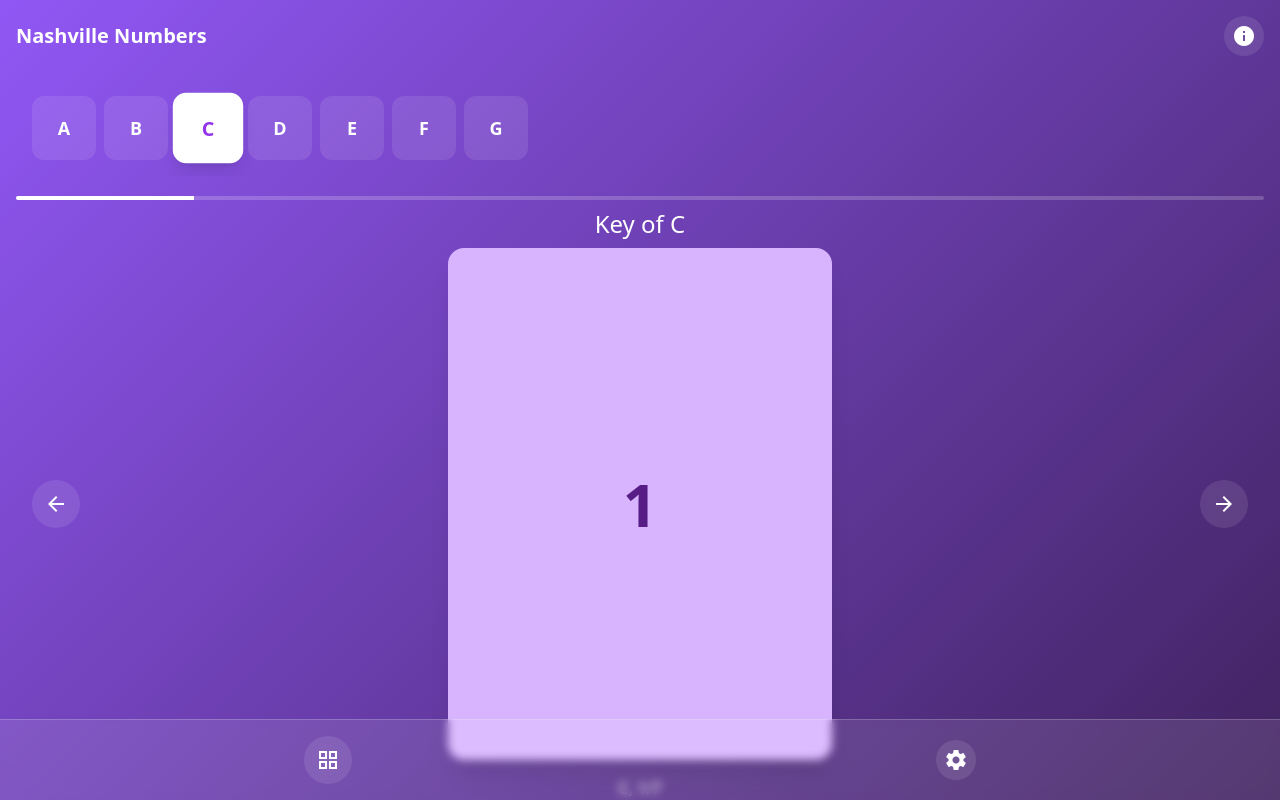
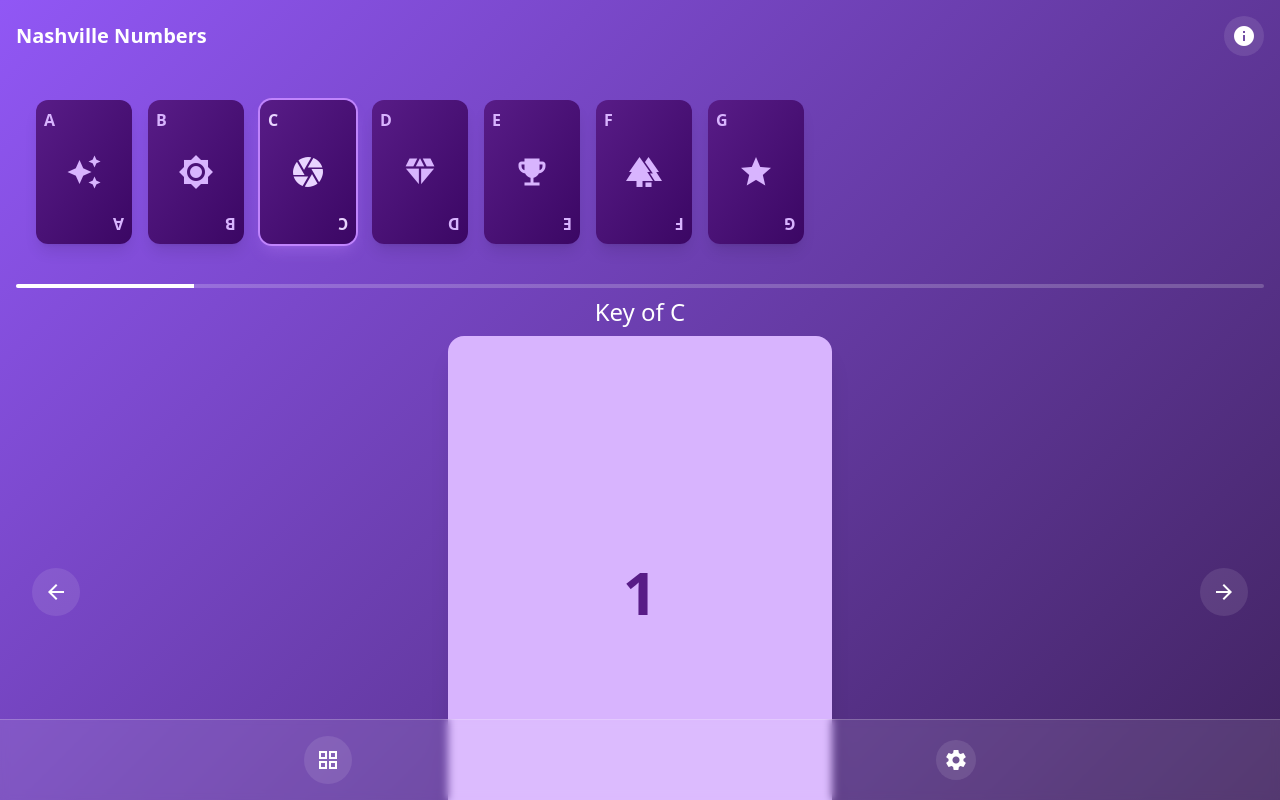
Before and after one commit to jtsternberg/Nashville-Numbers-Flash-Cards, a Vue app: page / in a window 1280 px wide. Shown: the top 800 px of the page. Built offline with nearby package versions, Linux system fonts and the light colour scheme.

Commit message:
Add key icons 🪄

```diff
--- a/package.json
+++ b/package.json
@@ -1,7 +1,7 @@
 {
 	"name": "nashville-numbers",
 	"private": true,
-	"version": "0.0.7",
+	"version": "0.0.10",
 	"type": "module",
 	"scripts": {
 		"dev": "vite",
--- a/src/App.vue
+++ b/src/App.vue
@@ -3,7 +3,6 @@ import { ref, provide, computed, watch, nextTick } from 'vue'
 import data from './data/nashville-numbers.json'
 import FlashCard from './components/FlashCard.vue'
 import KeySelector from './components/KeySelector.vue'
-import ViewToggle from './components/ViewToggle.vue'
 import CheatSheet from './components/CheatSheet.vue'
 import SettingsPanel from './components/SettingsPanel.vue'
 import InfoPanel from './components/InfoPanel.vue'
--- a/src/components/FlashCard.vue
+++ b/src/components/FlashCard.vue
@@ -34,12 +34,18 @@ defineExpose({ toggleFlip })
 
 <template>
    <div
-      class="w-full max-w-sm aspect-[3/4] perspective-1000 mx-auto cursor-pointer select-none"
+      class="w-full max-w-sm aspect-[3/4] perspective-1000 mx-auto cursor-pointer select-none focus-visible:outline-none focus-visible:ring-2 focus-visible:ring-purple-400 focus-visible:ring-offset-2 rounded-2xl"
       :class="[
          { 'is-flipped': isFlipped },
          cardClasses
       ]"
       @click="toggleFlip"
+      @keydown.enter="toggleFlip"
+      @keydown.space.prevent="toggleFlip"
+      tabindex="0"
+      role="button"
+      :aria-label="`Flashcard for number ${number.number}. Press Enter or Space to flip.`"
+      :aria-pressed="isFlipped"
    >
       <div class="relative w-full h-full transition-transform duration-600 transform-style-preserve-3d">
          <div
--- a/src/components/KeyCard.vue
+++ b/src/components/KeyCard.vue
@@ -1,5 +1,7 @@
 <script setup>
-import { ref } from 'vue'
+import { ref, computed } from 'vue'
+import { useChordStore } from '../stores/chords'
+
 const model = defineModel({
    type: String,
    required: true
@@ -13,10 +15,13 @@ const props = defineProps({
 })
 
 const emit = defineEmits(['select'])
+const chordStore = useChordStore()
 
 // Animation states
 const isMovingToFront = ref(false)
 const isSpread = ref(false)
+
+const icon = computed(() => chordStore.getKeyIcon(model.value))
 
 function handleClick() {
    if (!props.isSelected) {
@@ -31,8 +36,14 @@ function handleClick() {
 
 <template>
    <div
-      class="relative cursor-pointer transition-all duration-300 shrink-0"
+      class="relative cursor-pointer transition-all duration-300 shrink-0 focus-visible:outline-none focus-visible:ring-2 focus-visible:ring-purple-400 focus-visible:ring-offset-2 rounded-xl p-1"
       @click="handleClick"
+      @keydown.enter="handleClick"
+      @keydown.space.prevent="handleClick"
+      tabindex="0"
+      role="button"
+      :aria-label="`Select key ${model}`"
+      :aria-pressed="isSelected"
    >
       <!-- Card container -->
       <div
@@ -52,10 +63,19 @@ function handleClick() {
 
             <!-- Center symbol -->
             <div
-               class="absolute inset-0 flex items-center justify-center"
+               class="absolute inset-0 flex items-center justify-center gap-1"
                :class="isSelected ? 'text-purple-200' : 'text-purple-300'"
             >
-               <span class="text-2xl font-bold">{{ model }}</span>
+               <template v-for="(iconItem, index) in icon" :key="iconItem">
+                  <span
+                     class="material-icons"
+                     :class="icon.length > 1 ? 'text-2xl' : 'text-4xl'"
+                  >{{ iconItem }}</span>
+                  <span
+                     v-if="index < icon.length - 1"
+                     class="text-2xl font-light"
+                  >/</span>
+               </template>
             </div>
 
             <!-- Bottom key indicator -->
--- a/src/components/KeySelector.vue
+++ b/src/components/KeySelector.vue
@@ -19,8 +19,8 @@ const keyRefs = ref({})
 
 function scrollToKey(key) {
    const element = keyRefs.value[key]
-   if (element) {
-      element.scrollIntoView({ behavior: 'smooth', block: 'nearest', inline: 'center' })
+   if (element?.$el) {
+      element.$el.scrollIntoView({ behavior: 'smooth', block: 'nearest', inline: 'center' })
    }
 }
 
@@ -38,7 +38,7 @@ defineExpose({ scrollToKey })
 <template>
    <div class="overflow-x-auto py-4 hide-scrollbar">
       <div class="flex gap-2 px-4">
-         <div
+         <!-- <div
             v-for="key in keys"
             :key="key"
             :ref="el => keyRefs[key] = el"
@@ -51,7 +51,16 @@ defineExpose({ scrollToKey })
             @click="$emit('select-key', key)"
          >
             {{ key }}
-         </div>
+         </div> -->
+
+         <KeyCard
+            v-for="key in keys"
+            :key="key"
+            :ref="el => keyRefs[key] = el"
+            :model-value="key"
+            :is-selected="currentKey === key"
+            @select="() => $emit('select-key', key)"
+         />
       </div>
    </div>
 </template>
--- a/src/components/ViewToggle.vue
+++ /dev/null
@@ -1,21 +0,0 @@
-<script setup>
-const emit = defineEmits(['toggle'])
-defineProps({
-   isCheatSheet: {
-      type: Boolean,
-      required: true
-   }
-})
-</script>
-
-<template>
-   <div class="flex justify-center mb-6">
-      <button
-         class="btn btn-primary"
-         @click="$emit('toggle')"
-         :aria-pressed="isCheatSheet"
-      >
-         {{ isCheatSheet ? 'Show Flashcards' : 'Show Cheat Sheet' }}
-      </button>
-   </div>
-</template>
--- a/src/data/nashville-numbers.json
+++ b/src/data/nashville-numbers.json
@@ -1,6 +1,25 @@
 {
 	"keys": ["A", "A#/Bb", "B", "C", "C#/Db", "D", "D#/Eb", "E", "F", "F#/Gb", "G", "G#/Ab"],
 	"keysNoSharpsAndFlats": ["A", "B", "C", "D", "E", "F", "G"],
+	"keyIcons": {
+		"Ab": "auto_awesome",
+		"A": "auto_awesome",
+		"A#": "auto_awesome",
+		"Bb": "brightness_7",
+		"B": "brightness_7",
+		"C": "camera",
+		"C#": "camera",
+		"Db": "diamond",
+		"D": "diamond",
+		"D#": "diamond",
+		"Eb": "emoji_events",
+		"E": "emoji_events",
+		"F": "forest",
+		"F#": "forest",
+		"Gb": "grade",
+		"G": "grade",
+		"G#": "grade"
+	},
 	"diatonic_scale_degrees": [
 		"Tonic",
 		"Supertonic",
--- a/src/stores/chords.js
+++ b/src/stores/chords.js
@@ -7,6 +7,16 @@ export const useChordStore = defineStore('chords', {
 	}),
 
 	getters: {
+		getKeyIcon: (state) => (key) => {
+			const [baseKey, keyModifier] = key.split('/')
+			if (baseKey && keyModifier) {
+				// If key looks like A#/Bb, we need to split it into A# and Bb, and send back BOTH icons
+				console.log({baseKey, keyModifier, icons: [state.data.keyIcons[baseKey], state.data.keyIcons[keyModifier]]})
+				return [state.data.keyIcons[baseKey], state.data.keyIcons[keyModifier]]
+			}
+			return [state.data.keyIcons[key] || 'music_note']
+		},
+
 		getChordNote: (state) => (key, number) => {
 			// Parse the number to handle special cases like "b3", "#5", etc.
 			const parsedNumber = parseInt(number.replace(/[^\d]/g, '')) - 1
```
Lines whose indentation alone changed are shown as unchanged.
